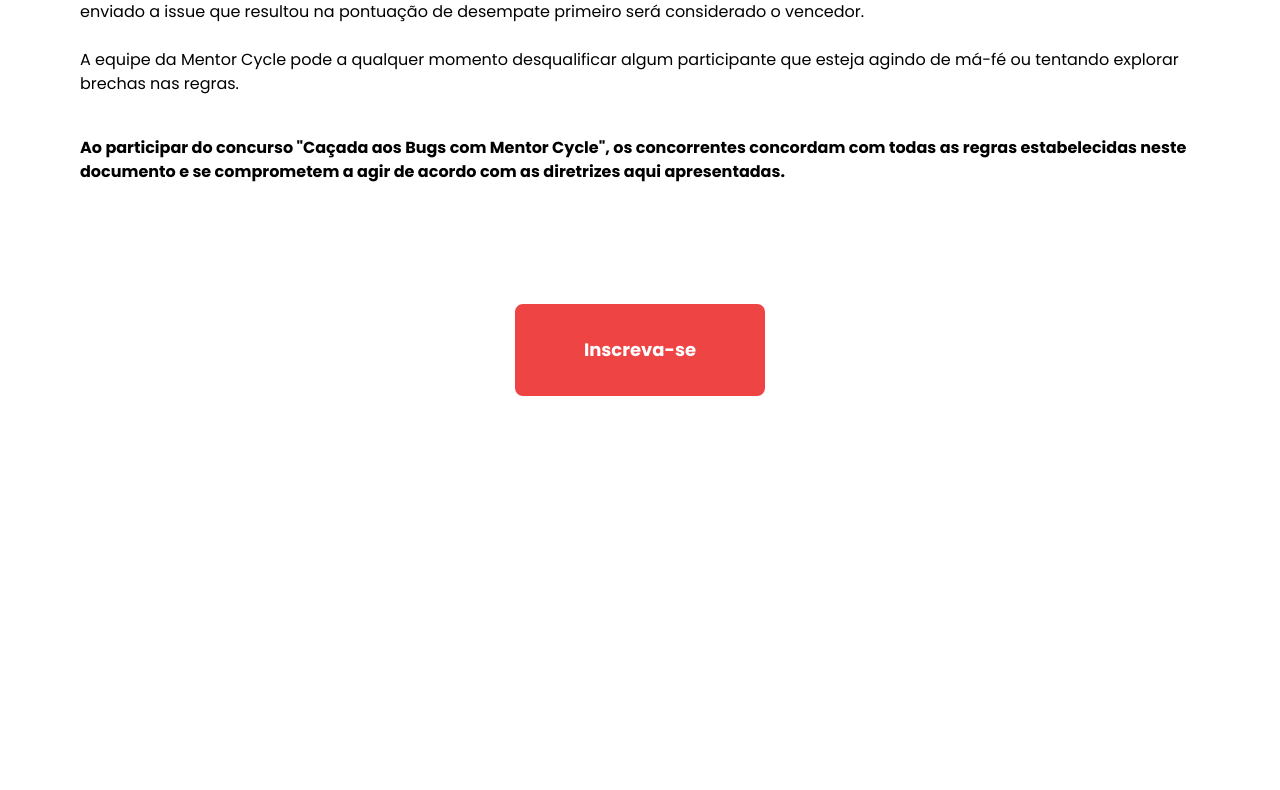
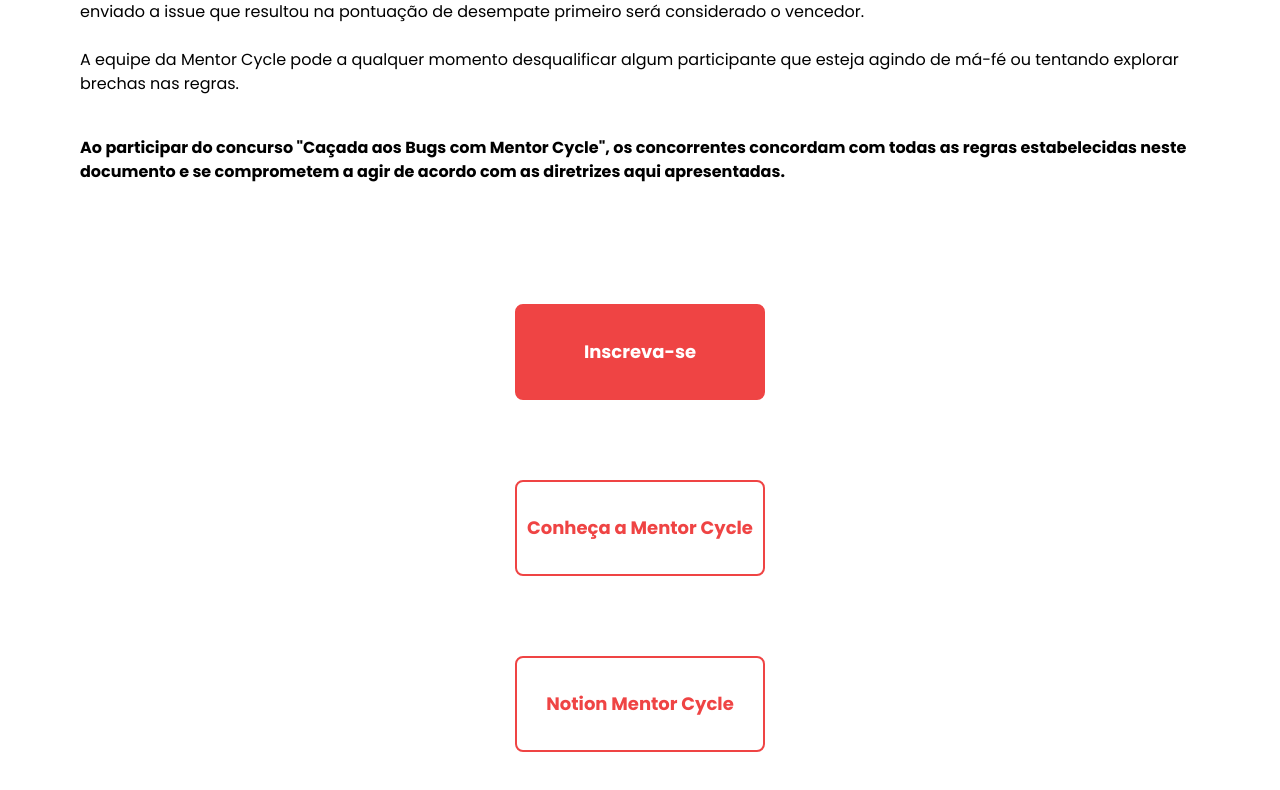
Before and after one commit to salviotonon/hunt-bugs-mentor-cycle, a React (Vite) app: page / in a window 1280 px wide. Shown: the part 2794-3584 px from the top of the page. Before the commit the page ends 3498 px from the top, so only its background shows below. Built offline with nearby package versions, Linux system fonts and the light colour scheme.

Commit message:
feat: add info MC

```diff
--- a/src/App.tsx
+++ b/src/App.tsx
@@ -98,8 +98,10 @@
 
         </section>
       </main>
-      <footer className="flex justify-center items-start min-h-[55vh] py-10">
-        <a href="https://docs.google.com/forms/d/e/1FAIpQLSdbvDJ7XA7EhGWszoncuFnGs1XsXXrGGgVLpkQdhCwMQfhU_Q/viewform?embedded=true" className="text-lg text-white font-bold bg-red-500 w-[250px] text-center py-8 rounded-lg hover:bg-red-800 max-w-xs">Inscreva-se</a>
+      <footer className="flex flex-col justify-center items-center gap-20 min-h-[55vh] py-10">
+        <a href="https://docs.google.com/forms/d/e/1FAIpQLSdbvDJ7XA7EhGWszoncuFnGs1XsXXrGGgVLpkQdhCwMQfhU_Q/viewform?embedded=true" className="bg-red-500 text-white text-lg font-bold border-2 border-red-500 w-[250px] text-center py-8 rounded-lg hover:bg-white hover:text-red-500 transition-all duration-500 max-w-xs">Inscreva-se</a>
+        <a href="https://mentor-cycle-fe-dev.up.railway.app/" className="text-lg text-red-500 font-bold border-2 border-red-500 w-[250px] text-center py-8 rounded-lg hover:bg-red-500 hover:text-white transition-all duration-500 max-w-xs">Conheça a Mentor Cycle</a>
+        <a href="https://uxdavidareal.notion.site/Mentor-Cycle-ff5e6e73778d40d690d57aeac24d8cb5" className="text-lg text-red-500 font-bold border-2 border-red-500 w-[250px] text-center py-8 rounded-lg hover:bg-red-500 hover:text-white transition-all duration-500 max-w-xs">Notion Mentor Cycle</a>
       </footer>
     </>
   )
```
